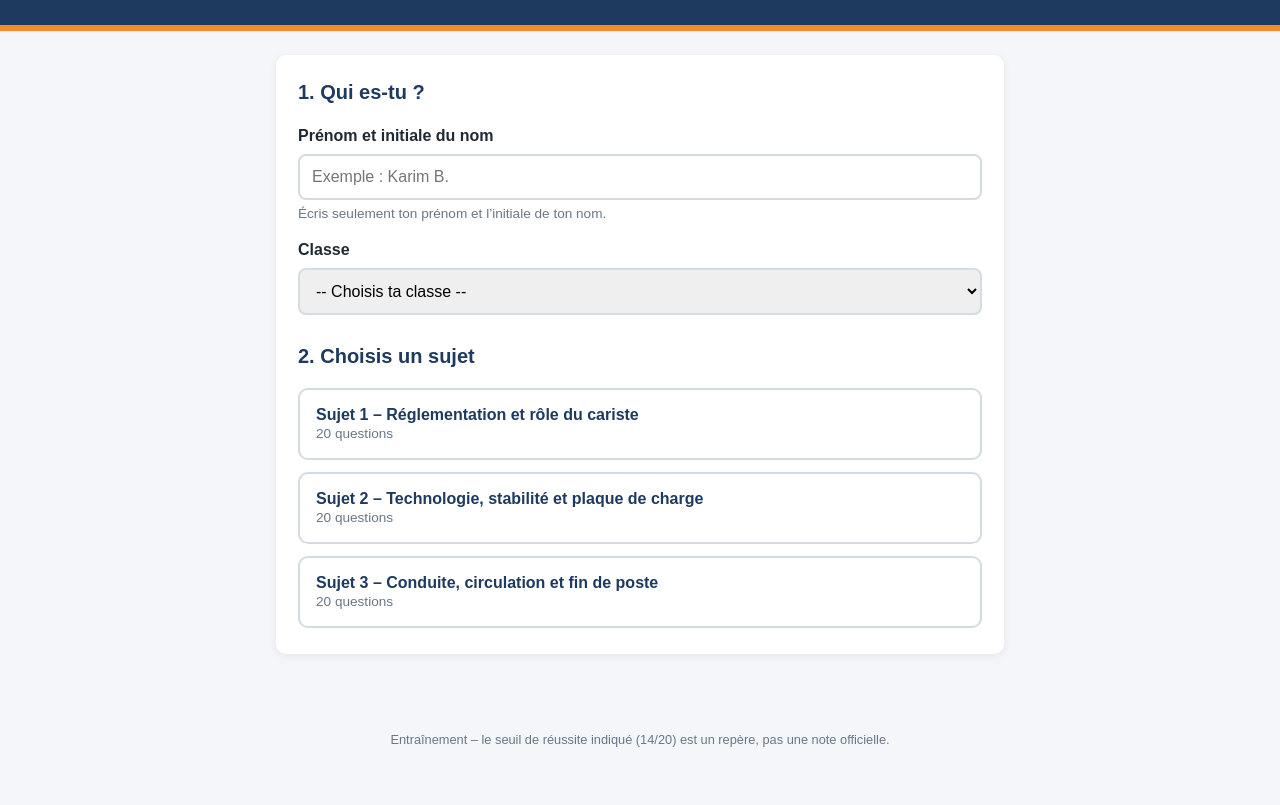
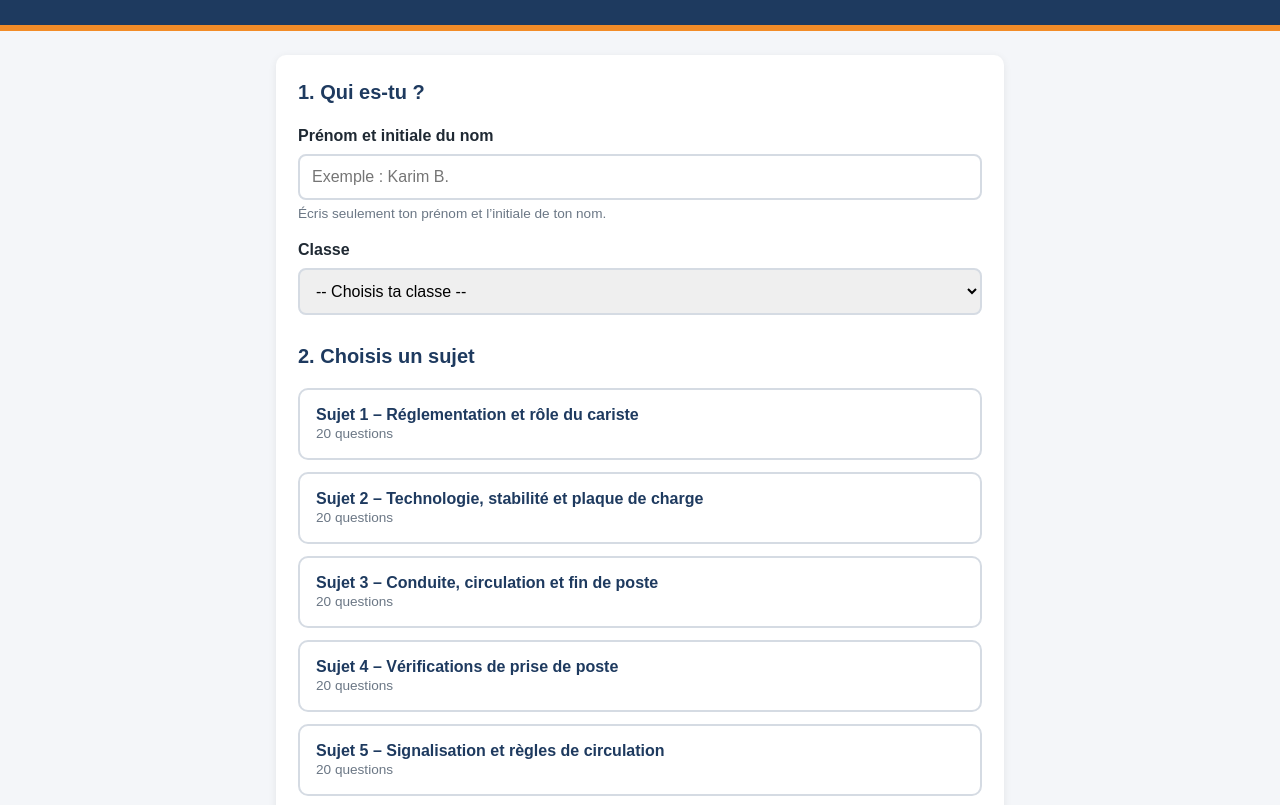
Before and after one commit to logistiquecaces/logistiquecaces.github.io, a plain HTML site: page index.html in a window 1280 px wide. Shown: the part 104-909 px from the top of the page. Before the commit the page ends 869 px from the top, so only its background shows below. Drawn offline with Linux system fonts and the light colour scheme.

Commit message:
Update index.html

```diff
--- a/index.html
+++ b/index.html
@@ -99,6 +99,7 @@
 <footer>Entraînement – le seuil de réussite indiqué (14/20) est un repère, pas une note officielle.</footer>
 
 <script src="sujets.js"></script>
+  <script src="sujets2.js"></script>
 <script>
 // Google Form qui reçoit les résultats
 const FORM_URL = "https://docs.google.com/forms/d/e/1FAIpQLSejRBhQFCmr4dJ2LnD1WIToEpmIb-2YtmrfCsSR0_1lrRGSPA/formResponse";
```
